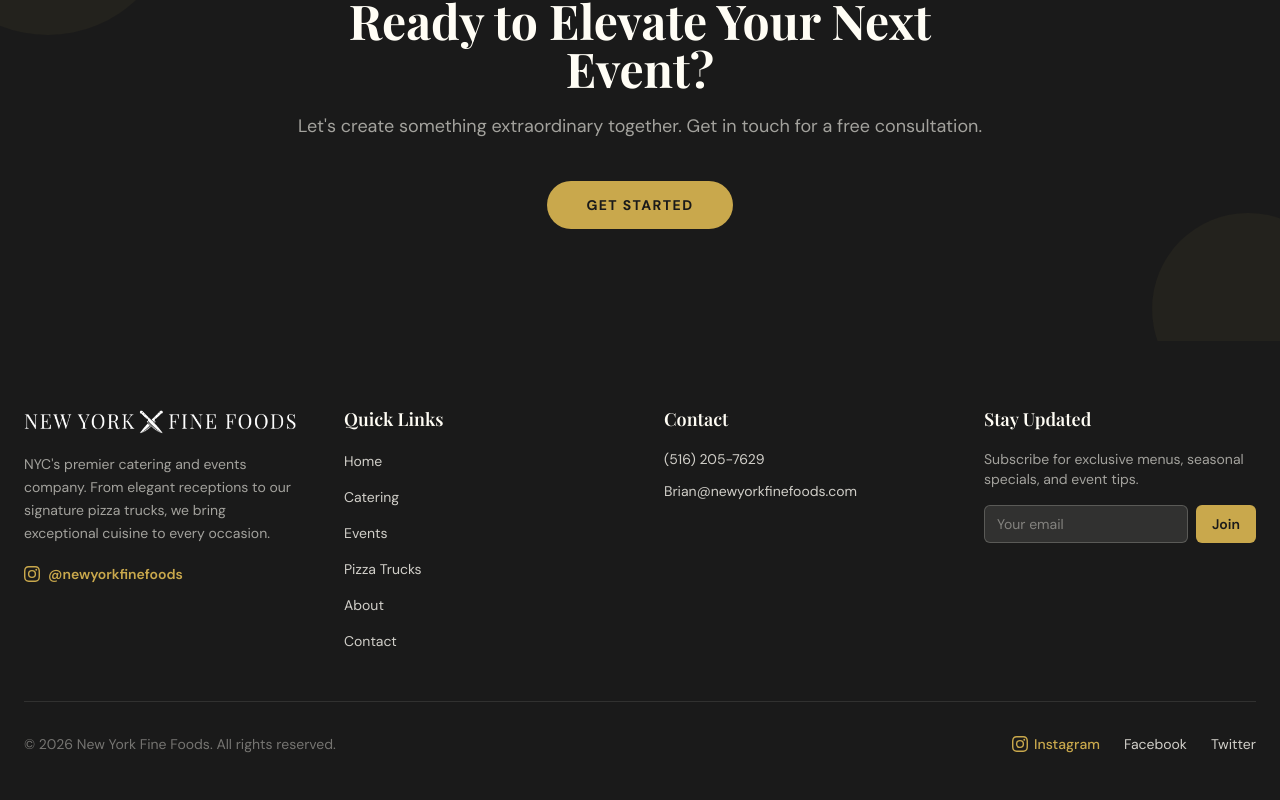
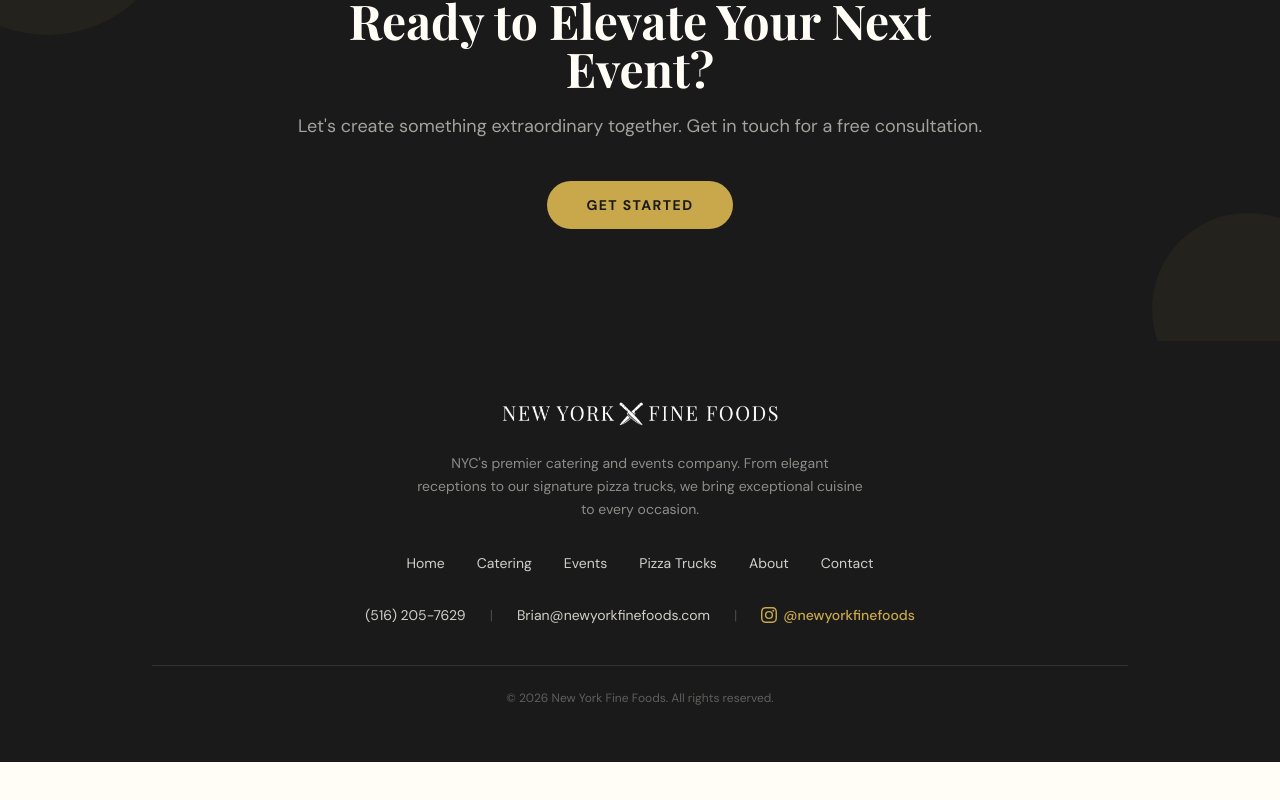
Before and after one commit to hamadgul/newyorkfinefoods, a Next.js app: page / in a window 1280 px wide. Shown: the part 4313-5113 px from the top of the page. After the commit the page ends 5075 px from the top, so only its background shows below. Built offline with nearby package versions, Linux system fonts and the light colour scheme; a web font is replaced by a local one.

Commit message:
Simplify footer layout to centered single-column design with logo, description, navigation links, contact info, and Instagram handle in horizontal row

```diff
--- a/src/components/layout/footer.tsx
+++ b/src/components/layout/footer.tsx
@@ -1,35 +1,57 @@
 import Link from "next/link";
 import Image from "next/image";
-import { NAV_LINKS, SITE_NAME, CONTACT_EMAIL, CONTACT_PHONE, SOCIAL_LINKS, INSTAGRAM_HANDLE, INSTAGRAM_URL } from "@/lib/constants";
-import { NewsletterForm } from "./newsletter-form";
+import { NAV_LINKS, SITE_NAME, CONTACT_EMAIL, CONTACT_PHONE, INSTAGRAM_HANDLE, INSTAGRAM_URL } from "@/lib/constants";
 
 export function Footer() {
   return (
     <footer className="bg-charcoal text-ivory/80">
-      <div className="mx-auto max-w-7xl px-6 py-16">
-        <div className="grid gap-12 md:grid-cols-2 lg:grid-cols-4">
-          {/* Brand */}
-          <div>
-            <Link href="/">
+      <div className="mx-auto max-w-5xl px-6 py-14">
+        {/* Top: Logo + description centered */}
+        <div className="text-center">
+          <Link href="/" className="inline-block">
             <Image
               src="/logo.png"
               alt={SITE_NAME}
               width={975}
               height={113}
-                className="h-8 w-auto brightness-0 invert"
+              className="mx-auto h-8 w-auto brightness-0 invert"
             />
           </Link>
-            <p className="mt-4 text-sm leading-relaxed text-ivory/60">
+          <p className="mx-auto mt-4 max-w-md text-sm leading-relaxed text-ivory/50">
             NYC&apos;s premier catering and events company. From elegant
             receptions to our signature pizza trucks, we bring exceptional
             cuisine to every occasion.
           </p>
-            {/* Instagram callout */}
+        </div>
+
+        {/* Nav links */}
+        <nav className="mt-8 flex flex-wrap items-center justify-center gap-x-8 gap-y-2">
+          {NAV_LINKS.map((link) => (
+            <Link
+              key={link.href}
+              href={link.href}
+              className="text-sm transition-colors hover:text-gold"
+            >
+              {link.label}
+            </Link>
+          ))}
+        </nav>
+
+        {/* Contact row */}
+        <div className="mt-8 flex flex-wrap items-center justify-center gap-x-6 gap-y-2 text-sm">
+          <a href={`tel:${CONTACT_PHONE}`} className="transition-colors hover:text-gold">
+            {CONTACT_PHONE}
+          </a>
+          <span className="hidden text-ivory/20 sm:inline">|</span>
+          <a href={`mailto:${CONTACT_EMAIL}`} className="transition-colors hover:text-gold">
+            {CONTACT_EMAIL}
+          </a>
+          <span className="hidden text-ivory/20 sm:inline">|</span>
           <a
             href={INSTAGRAM_URL}
             target="_blank"
             rel="noopener noreferrer"
-              className="mt-5 inline-flex items-center gap-2 text-sm font-semibold text-gold transition-colors hover:text-gold-light"
+            className="inline-flex items-center gap-1.5 font-medium text-gold transition-colors hover:text-gold-light"
           >
             <svg className="h-4 w-4" fill="currentColor" viewBox="0 0 24 24">
               <path d="M12 2.163c3.204 0 3.584.012 4.85.07 3.252.148 4.771 1.691 4.919 4.919.058 1.265.069 1.645.069 4.849 0 3.205-.012 3.584-.069 4.849-.149 3.225-1.664 4.771-4.919 4.919-1.266.058-1.644.07-4.85.07-3.204 0-3.584-.012-4.849-.07-3.26-.149-4.771-1.699-4.919-4.92-.058-1.265-.07-1.644-.07-4.849 0-3.204.013-3.583.07-4.849.149-3.227 1.664-4.771 4.919-4.919 1.266-.057 1.645-.069 4.849-.069zM12 0C8.741 0 8.333.014 7.053.072 2.695.272.273 2.69.073 7.052.014 8.333 0 8.741 0 12c0 3.259.014 3.668.072 4.948.2 4.358 2.618 6.78 6.98 6.98C8.333 23.986 8.741 24 12 24c3.259 0 3.668-.014 4.948-.072 4.354-.2 6.782-2.618 6.979-6.98.059-1.28.073-1.689.073-4.948 0-3.259-.014-3.667-.072-4.947-.196-4.354-2.617-6.78-6.979-6.98C15.668.014 15.259 0 12 0zm0 5.838a6.162 6.162 0 100 12.324 6.162 6.162 0 000-12.324zM12 16a4 4 0 110-8 4 4 0 010 8zm6.406-11.845a1.44 1.44 0 100 2.881 1.44 1.44 0 000-2.881z" />
@@ -38,84 +60,11 @@ export function Footer() {
           </a>
         </div>
 
-          {/* Quick Links */}
-          <div>
-            <h4 className="font-heading text-lg font-semibold text-ivory">Quick Links</h4>
-            <ul className="mt-4 space-y-3">
-              {NAV_LINKS.map((link) => (
-                <li key={link.href}>
-                  <Link
-                    href={link.href}
-                    className="text-sm transition-colors hover:text-gold"
-                  >
-                    {link.label}
-                  </Link>
-                </li>
-              ))}
-            </ul>
-          </div>
-
-          {/* Contact Info */}
-          <div>
-            <h4 className="font-heading text-lg font-semibold text-ivory">Contact</h4>
-            <ul className="mt-4 space-y-3 text-sm">
-              <li>
-                <a href={`tel:${CONTACT_PHONE}`} className="transition-colors hover:text-gold">
-                  {CONTACT_PHONE}
-                </a>
-              </li>
-              <li>
-                <a href={`mailto:${CONTACT_EMAIL}`} className="transition-colors hover:text-gold">
-                  {CONTACT_EMAIL}
-                </a>
-              </li>
-            </ul>
-          </div>
-
-          {/* Newsletter */}
-          <div>
-            <h4 className="font-heading text-lg font-semibold text-ivory">Stay Updated</h4>
-            <p className="mt-4 text-sm text-ivory/60">
-              Subscribe for exclusive menus, seasonal specials, and event tips.
-            </p>
-            <NewsletterForm />
-          </div>
-        </div>
-
-        {/* Bottom bar */}
-        <div className="mt-12 flex flex-col items-center justify-between gap-4 border-t border-ivory/10 pt-8 md:flex-row">
-          <p className="text-sm text-ivory/40">
+        {/* Divider + copyright */}
+        <div className="mt-10 border-t border-ivory/10 pt-6 text-center">
+          <p className="text-xs text-ivory/30">
             &copy; {new Date().getFullYear()} {SITE_NAME}. All rights reserved.
           </p>
-          <div className="flex items-center gap-6">
-            <a
-              href={SOCIAL_LINKS.instagram}
-              target="_blank"
-              rel="noopener noreferrer"
-              className="flex items-center gap-1.5 text-sm font-medium text-gold transition-colors hover:text-gold-light"
-            >
-              <svg className="h-4 w-4" fill="currentColor" viewBox="0 0 24 24">
-                <path d="M12 2.163c3.204 0 3.584.012 4.85.07 3.252.148 4.771 1.691 4.919 4.919.058 1.265.069 1.645.069 4.849 0 3.205-.012 3.584-.069 4.849-.149 3.225-1.664 4.771-4.919 4.919-1.266.058-1.644.07-4.85.07-3.204 0-3.584-.012-4.849-.07-3.26-.149-4.771-1.699-4.919-4.92-.058-1.265-.07-1.644-.07-4.849 0-3.204.013-3.583.07-4.849.149-3.227 1.664-4.771 4.919-4.919 1.266-.057 1.645-.069 4.849-.069zM12 0C8.741 0 8.333.014 7.053.072 2.695.272.273 2.69.073 7.052.014 8.333 0 8.741 0 12c0 3.259.014 3.668.072 4.948.2 4.358 2.618 6.78 6.98 6.98C8.333 23.986 8.741 24 12 24c3.259 0 3.668-.014 4.948-.072 4.354-.2 6.782-2.618 6.979-6.98.059-1.28.073-1.689.073-4.948 0-3.259-.014-3.667-.072-4.947-.196-4.354-2.617-6.78-6.979-6.98C15.668.014 15.259 0 12 0zm0 5.838a6.162 6.162 0 100 12.324 6.162 6.162 0 000-12.324zM12 16a4 4 0 110-8 4 4 0 010 8zm6.406-11.845a1.44 1.44 0 100 2.881 1.44 1.44 0 000-2.881z" />
-              </svg>
-              Instagram
-            </a>
-            <a
-              href={SOCIAL_LINKS.facebook}
-              target="_blank"
-              rel="noopener noreferrer"
-              className="text-sm transition-colors hover:text-gold"
-            >
-              Facebook
-            </a>
-            <a
-              href={SOCIAL_LINKS.twitter}
-              target="_blank"
-              rel="noopener noreferrer"
-              className="text-sm transition-colors hover:text-gold"
-            >
-              Twitter
-            </a>
-          </div>
         </div>
       </div>
     </footer>
```
Lines whose indentation alone changed are shown as unchanged.
